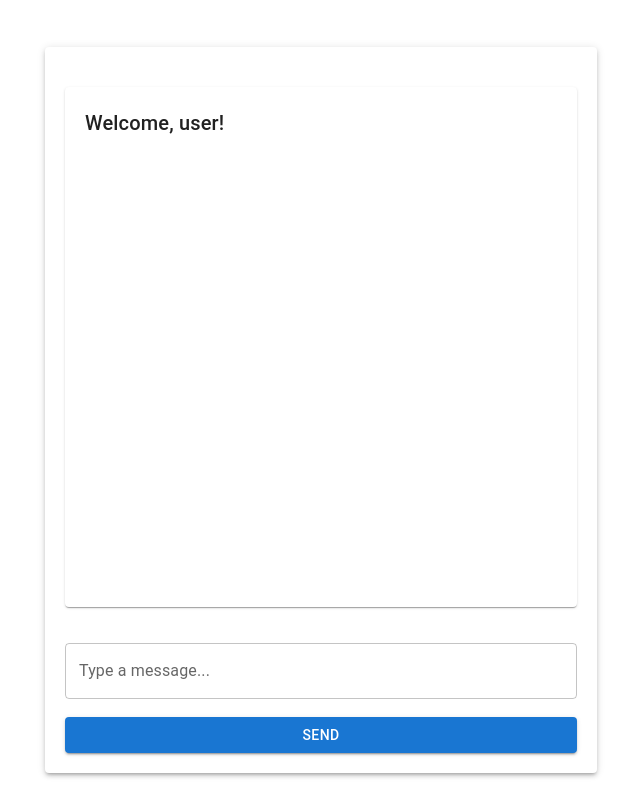
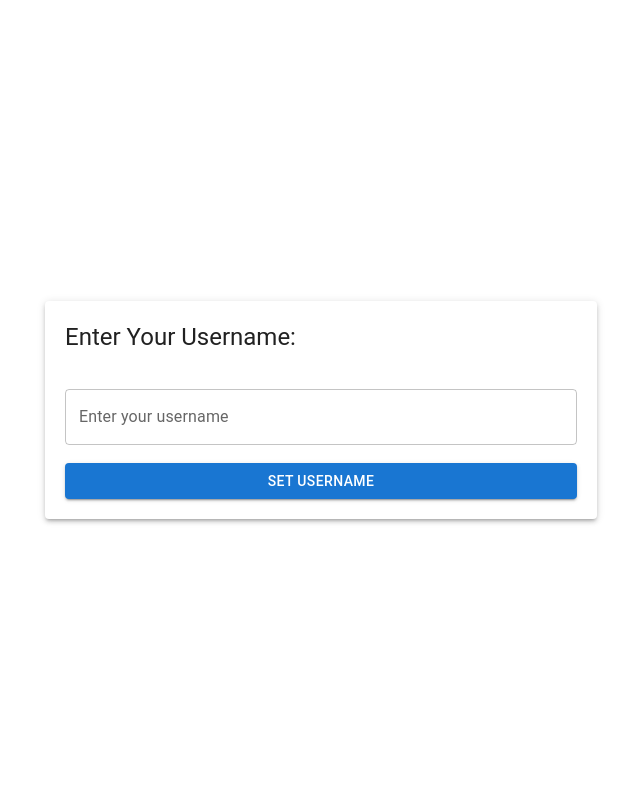
Before and after one commit to najamuslim/simple-web-chat, a React (Create React App) app: page / in a window 1280 px wide. Shown: the whole page, without its empty margins (319-959 px from the left). Built offline with nearby package versions, Linux system fonts and the light colour scheme.

Commit message:
add user feature for each different browser tab

```diff
--- a/src/ChatInput.js
+++ b/src/ChatInput.js
@@ -1,15 +1,20 @@
 import React, { useState } from "react";
 import { TextField, Button } from "@mui/material";
 import { useDispatch } from "react-redux";
-import { addMessage } from "./redux/actions";
+import { addMessage, setUser } from "./redux/actions";
 
-function ChatInput() {
+function ChatInput({ setUsername, username }) {
   const [input, setInput] = useState("");
   const dispatch = useDispatch();
 
   const handleSubmit = () => {
     if (!input) return;
-    dispatch(addMessage({ user: "User", text: input }));
+    if (!username) {
+      dispatch(setUser(input));
+      setUsername(input);
+    } else {
+      dispatch(addMessage({ user: username, text: input }));
+    }
     setInput("");
   };
 
@@ -25,7 +30,7 @@ function ChatInput() {
         variant="outlined"
         margin="normal"
         fullWidth
-        label={"Type a message..."}
+        label={!username ? "Enter your username" : "Type a message..."}
         value={input}
         onChange={(e) => setInput(e.target.value)}
         onKeyPress={handleKeyPress}
@@ -37,7 +42,7 @@ function ChatInput() {
         onClick={handleSubmit}
         style={{ marginTop: "10px" }}
       >
-        Send
+        {username ? "Send" : "Set Username"}
       </Button>
     </div>
   );
--- a/src/ChatRoom.js
+++ b/src/ChatRoom.js
@@ -1,16 +1,35 @@
-import React from "react";
-import { Container, Paper } from "@mui/material";
+import React, { useState } from "react";
 import ChatWindow from "./ChatWindow";
 import ChatInput from "./ChatInput";
+import { Container, Paper, Typography } from "@mui/material";
+import { Provider } from "react-redux";
+import store from "./redux/store";
+import { useSelector } from "react-redux";
 
 function ChatRoom() {
+  const user = useSelector((state) => state.user);
+  const [username, setUsername] = useState(user);
+
+  if (!user) {
+    return (
+      <Container component="main" maxWidth="sm">
+        <Paper elevation={3} style={{ padding: "20px", marginTop: "20px" }}>
+          <Typography variant="h5">Enter Your Username:</Typography>
+          <ChatInput setUsername={setUsername} />
+        </Paper>
+      </Container>
+    );
+  }
+
   return (
-    <Container component="main" maxWidth="sm">
-      <Paper elevation={3} style={{ padding: "20px", marginTop: "20px" }}>
-        <ChatWindow />
-        <ChatInput />
-      </Paper>
-    </Container>
+    <Provider store={store}>
+      <Container component="main" maxWidth="sm">
+        <Paper elevation={3} style={{ padding: "20px", marginTop: "20px" }}>
+          <ChatWindow username={username} />
+          <ChatInput username={username} />
+        </Paper>
+      </Container>
+    </Provider>
   );
 }
 
--- a/src/ChatWindow.js
+++ b/src/ChatWindow.js
@@ -1,9 +1,12 @@
 import React from "react";
-import { Paper, Typography } from "@mui/material";
 import { useSelector } from "react-redux";
+import { Paper, Typography, Avatar } from "@mui/material";
 
-function ChatWindow() {
+function ChatWindow({ username }) {
   const messages = useSelector((state) => state.messages);
+  const user = useSelector((state) => state.user);
+
+  const isCurrentUser = (messageUser) => username && messageUser === username;
   return (
     <Paper
       style={{
@@ -13,10 +16,42 @@ function ChatWindow() {
         overflowY: "auto",
       }}
     >
-      <Typography variant="h6">Welcome, user!</Typography>
+      <Typography variant="h6">Welcome, {user}!</Typography>
       {messages.map((message, index) => (
-        <div key={index}>
-          {message.user}: {message.text}
+        <div
+          key={index}
+          style={{
+            display: "flex",
+            justifyContent: isCurrentUser(message.user)
+              ? "flex-end"
+              : "flex-start",
+            alignItems: "center",
+            marginBottom: "10px",
+          }}
+        >
+          {!isCurrentUser(message.user) && (
+            <Avatar style={{ marginRight: "10px" }}>
+              {message.user?.charAt(0)}
+            </Avatar>
+          )}
+          <div
+            style={{
+              backgroundColor: isCurrentUser(message.user)
+                ? "#e0e0e0"
+                : "#f5f5f5",
+              padding: "10px",
+              borderRadius: "8px",
+              maxWidth: "70%",
+            }}
+          >
+            <Typography
+              variant="subtitle1"
+              style={{ fontWeight: "bold", marginBottom: "5px" }}
+            >
+              {message.user}
+            </Typography>
+            <Typography variant="body1">{message.text}</Typography>
+          </div>
         </div>
       ))}
     </Paper>
--- a/src/redux/actions.js
+++ b/src/redux/actions.js
@@ -2,6 +2,13 @@ export const addMessage = (message) => {
   return {
     type: "ADD_MESSAGE",
     payload: message,
+  };
+};
+
+export const setUser = (username) => {
+  return {
+    type: "SET_USER",
+    payload: username,
   };
 };
 
--- a/src/redux/reducers.js
+++ b/src/redux/reducers.js
@@ -1,5 +1,6 @@
 const initialState = {
   messages: [],
+  user: null,
 };
 
 const rootReducer = (state = initialState, action) => {
@@ -7,6 +8,8 @@ const rootReducer = (state = initialState, action) => {
     case "ADD_MESSAGE":
       const newMessages = [...state.messages, action.payload];
       return { ...state, messages: newMessages };
+    case "SET_USER":
+      return { ...state, user: action.payload };
     case "SET_MESSAGES":
       return { ...state, messages: action.payload };
     default:
```
